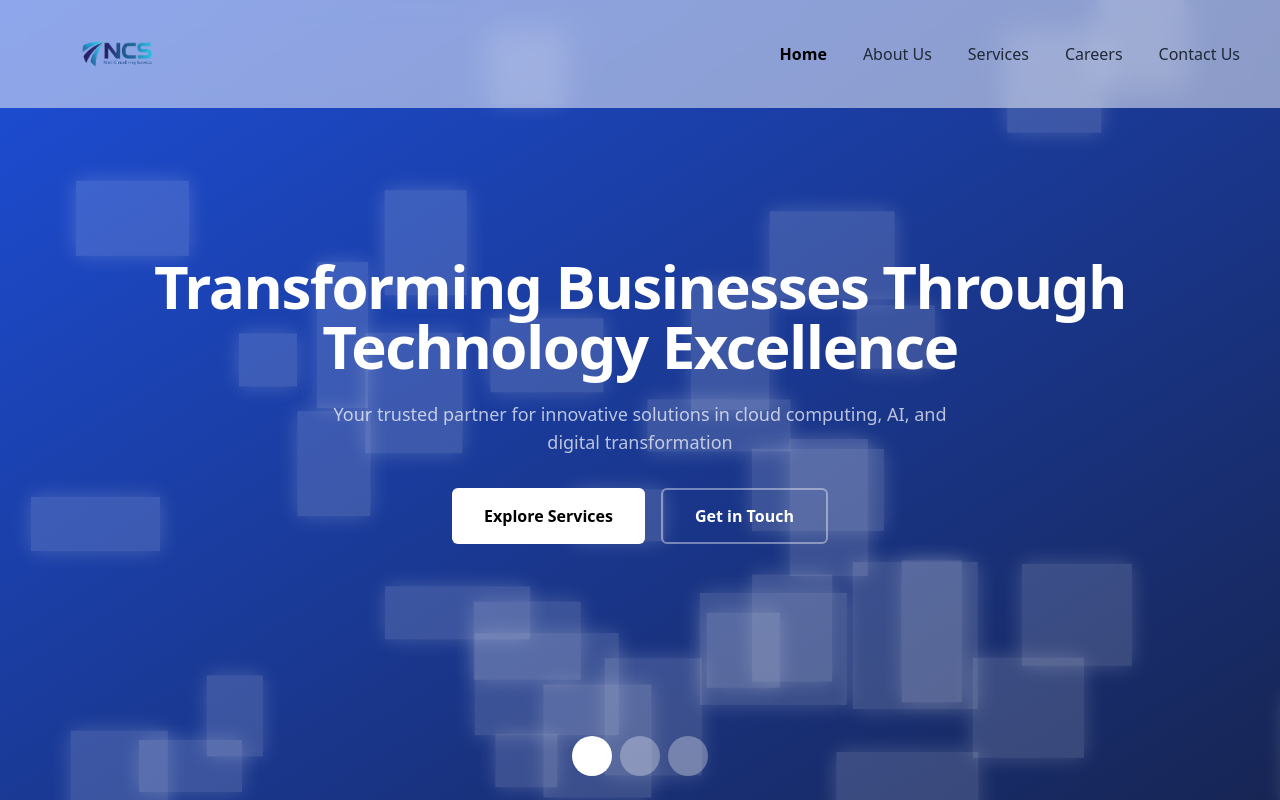
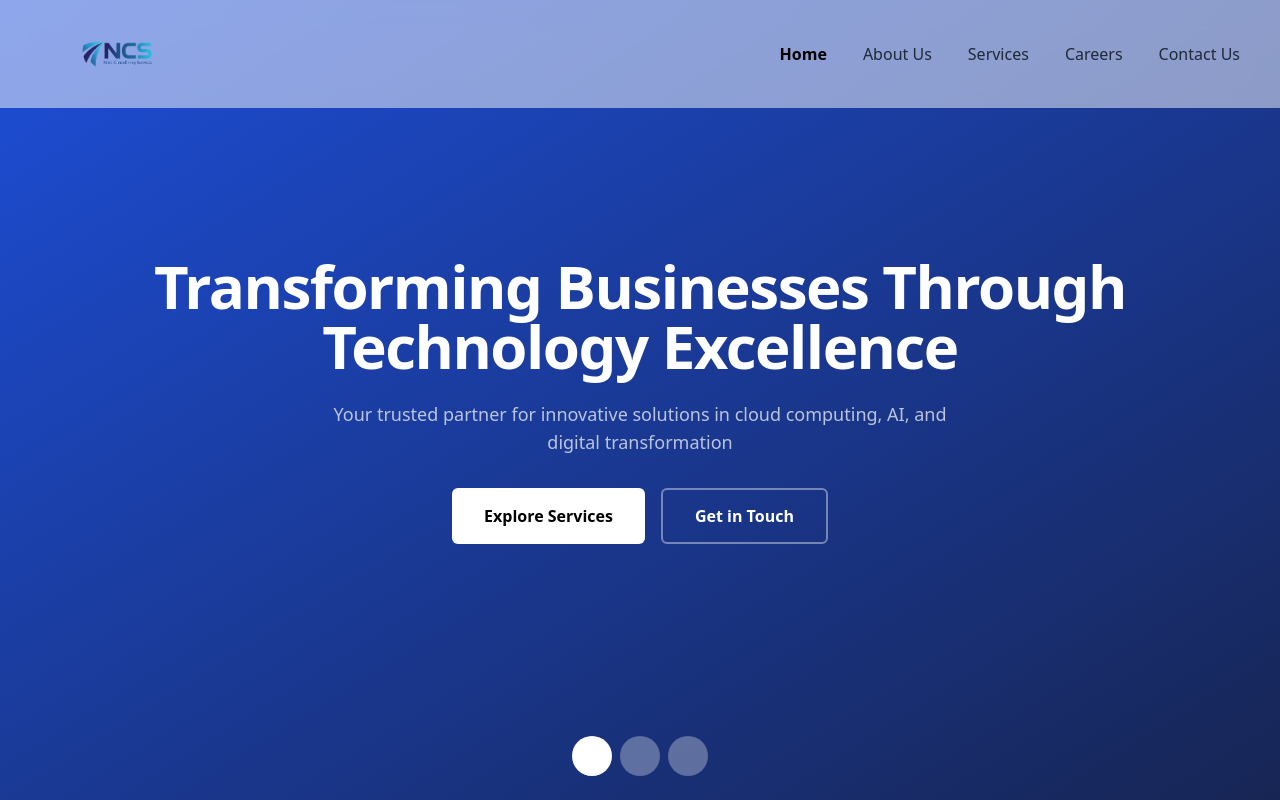
Before and after one commit to servicesnata-cell/natasite, a React (Vite) app: page / in a window 1280 px wide. Shown: the top 800 px of the page. Built offline with nearby package versions, Linux system fonts and the light colour scheme.

Commit message:
aavb1zxz

```diff
--- a/src/components/GalaxyHero.tsx
+++ b/src/components/GalaxyHero.tsx
@@ -37,57 +37,7 @@ export default function GalaxyHero() {
 
   return (
     <div className="relative h-[60vh] sm:h-[70vh] md:h-[80vh] lg:h-screen overflow-hidden bg-gradient-to-br from-blue-700 to-blue-950">
-      <style>{`
-        @keyframes glideUp {
-          from { opacity: 0; transform: translateY(40px); }
-          to { opacity: 1; transform: translateY(0); }
-        }
-        @keyframes float {
-          0%, 100% { transform: translateY(0px) translateX(0px); }
-          25% { transform: translateY(-40px) translateX(30px); }
-          50% { transform: translateY(-80px) translateX(0px); }
-          75% { transform: translateY(-40px) translateX(-30px); }
-        }
-        @keyframes popOut {
-          0% { transform: scale(1); }
-          50% { transform: scale(1.15); }
-          100% { transform: scale(1.1); }
-        }
-        .glide-up-h1 { animation: glideUp 0.8s ease-out 0.2s forwards; opacity: 0; }
-        .glide-up-p { animation: glideUp 0.8s ease-out 0.4s forwards; opacity: 0; }
-        .glide-up-desc { animation: glideUp 0.8s ease-out 0.6s forwards; opacity: 0; }
-        .glide-up-buttons { animation: glideUp 0.8s ease-out 0.8s forwards; opacity: 0; }
-        .floating-ball {
-          position: absolute;
-          border-radius: 0%;
-          background: rgba(255, 255, 255, 0.15);
-          box-shadow: 0 0 20px rgba(255, 255, 255, 0.2);
-        }
-        .hero-button {
-          transition: all 0.3s ease;
-        }
-        .hero-button:hover {
-          animation: popOut 0.4s ease-out forwards;
-        }
-      `}</style>
 
-      {/* Animated floating cubes background */}
-      <div className="absolute inset-0 overflow-hidden">
-        {[...Array(36)].map((_, i) => (
-          <div
-            key={`ball-${i}`}
-            className="floating-ball"
-            style={{
-              width: `${Math.random() * 100 + 50}px`,
-              height: `${Math.random() * 100 + 50}px`,
-              left: `${Math.random() * 100}%`,
-              top: `${Math.random() * 100}%`,
-              animation: `float ${Math.random() * 10 + 15}s ease-in-out infinite`,
-              animationDelay: `${Math.random() * 5}s`,
-            }}
-          />
-        ))}
-      </div>
 
       {slides.map((slide, index) => (
         <div
```
